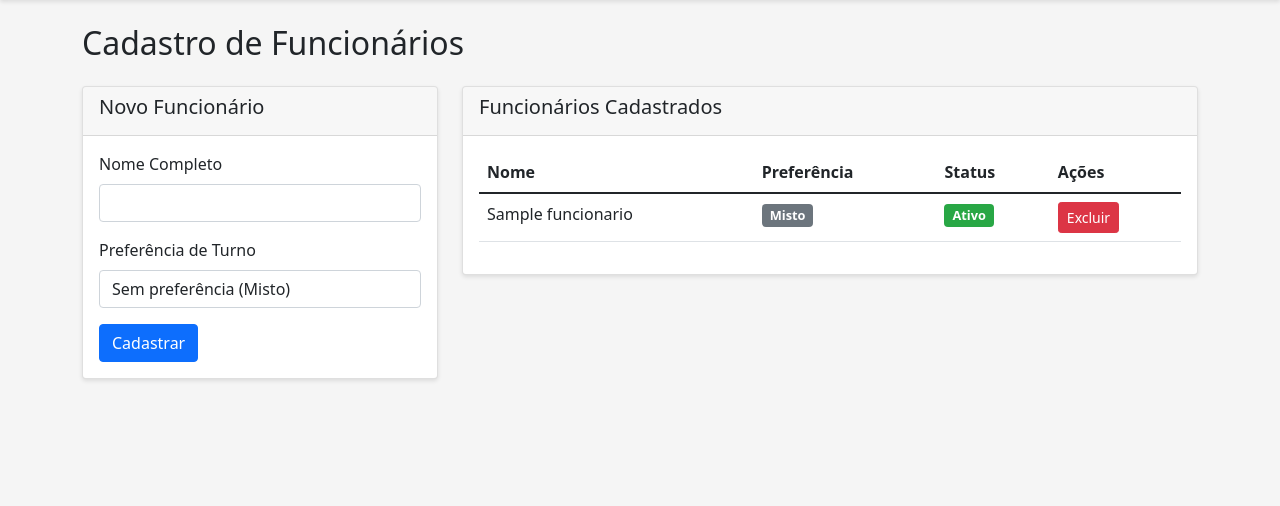
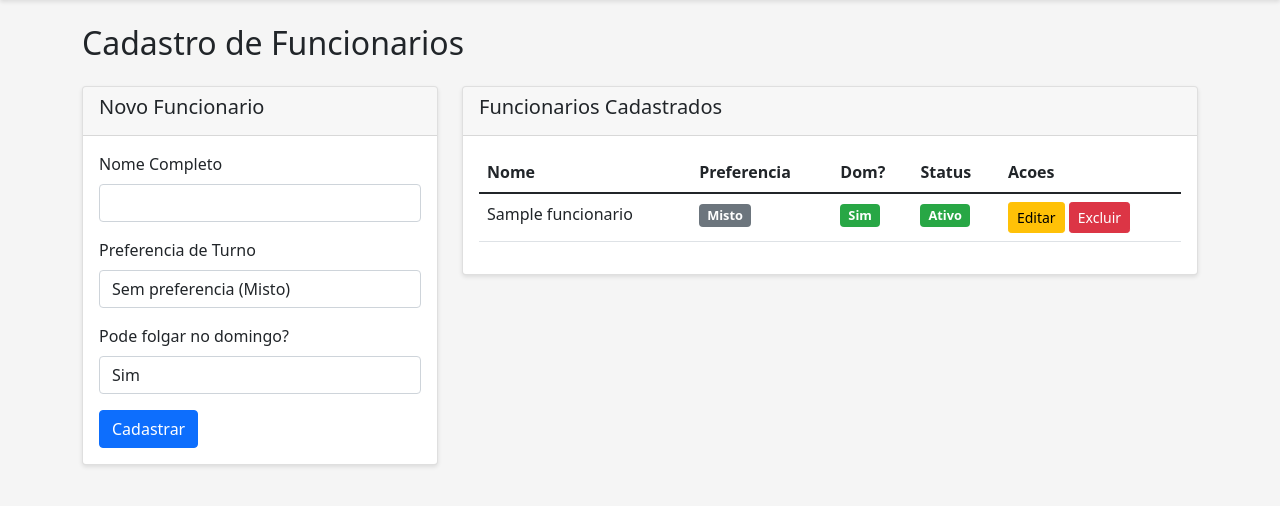
Before and after one commit to vinybag/posto-escala, a Flask app: page /funcionarios in a window 1280 px wide. Shown: the part 56-562 px from the top of the page. Run offline with Flask 3, Linux system fonts and the light colour scheme; a user stored in the database is signed in; tables that the repository leaves empty hold one stand-in row (values such as "Sample post"); parts of the project's set-up code (start-up, migrations or seed data) failed here and were passed over.

Commit message:
Edicao de funcionarios + restricao de folga no domingo

```diff
--- a/app.py
+++ b/app.py
@@ -48,6 +48,15 @@ with app.app_context():
                 conn.commit()
             print("Coluna mes_escala_id adicionada com sucesso!")
 
+        # Verificar se a coluna pode_folgar_domingo existe na tabela funcionarios
+        colunas_func = [c['name'] for c in inspector.get_columns('funcionarios')]
+
+        if 'pode_folgar_domingo' not in colunas_func:
+            with db.engine.connect() as conn:
+                conn.execute(text('ALTER TABLE funcionarios ADD COLUMN pode_folgar_domingo BOOLEAN DEFAULT 1'))
+                conn.commit()
+            print("Coluna pode_folgar_domingo adicionada com sucesso!")
+
         # Criar admin padrão se não existir
         if not Usuario.query.filter_by(username='admin').first():
             admin = Usuario(username='admin', password='admin123', is_admin=True)
@@ -79,16 +88,34 @@ def listar_funcionarios():
 def novo_funcionario():
     nome = request.form.get('nome')
     preferencia = request.form.get('preferencia', 'misto')
+    pode_folgar_domingo = request.form.get('pode_folgar_domingo') == 'sim'
 
     if nome:
         funcionario = Funcionario(
             nome=nome,
-            preferencia_turno=preferencia
+            preferencia_turno=preferencia,
+            pode_folgar_domingo=pode_folgar_domingo
         )
         db.session.add(funcionario)
         db.session.commit()
-        flash('Funcionário cadastrado com sucesso!', 'success')
+        flash('Funcionario cadastrado com sucesso!', 'success')
     return redirect(url_for('listar_funcionarios'))
+
+@app.route('/funcionarios/editar/<int:id>', methods=['GET', 'POST'])
+@login_required
+def editar_funcionario(id):
+    funcionario = Funcionario.query.get_or_404(id)
+
+    if request.method == 'POST':
+        funcionario.nome = request.form.get('nome')
+        funcionario.preferencia_turno = request.form.get('preferencia')
+        funcionario.pode_folgar_domingo = request.form.get('pode_folgar_domingo') == 'sim'
+
+        db.session.commit()
+        flash(f'Funcionario {funcionario.nome} atualizado com sucesso!', 'success')
+        return redirect(url_for('listar_funcionarios'))
+
+    return render_template('editar_funcionario.html', funcionario=funcionario)
 
 @app.route('/funcionarios/excluir/<int:id>')
 @login_required
--- a/models.py
+++ b/models.py
@@ -20,6 +20,7 @@ class Funcionario(db.Model):
     ativo = db.Column(db.Boolean, default=True)
     ultima_folga = db.Column(db.Date)
     preferencia_turno = db.Column(db.String(20))  # manha, tarde, misto
+    pode_folgar_domingo = db.Column(db.Boolean, default=True)
 
     escalas = db.relationship('Escala', backref='funcionario', lazy=True)
 
--- a/templates/funcionarios.html
+++ b/templates/funcionarios.html
@@ -1,12 +1,12 @@
 {% extends "base.html" %}
 {% block content %}
-<h2>Cadastro de Funcionários</h2>
+<h2>Cadastro de Funcionarios</h2>
 
 <div class="row mt-4">
     <div class="col-md-4">
         <div class="card">
             <div class="card-header">
-                <h5>Novo Funcionário</h5>
+                <h5>Novo Funcionario</h5>
             </div>
             <div class="card-body">
                 <form action="{{ url_for('novo_funcionario') }}" method="POST">
@@ -15,11 +15,18 @@
                         <input type="text" class="form-control" id="nome" name="nome" required>
                     </div>
                     <div class="mb-3">
-                        <label for="preferencia" class="form-label">Preferência de Turno</label>
+                        <label for="preferencia" class="form-label">Preferencia de Turno</label>
                         <select class="form-control" id="preferencia" name="preferencia">
-                            <option value="misto">Sem preferência (Misto)</option>
-                            <option value="manha">Somente Manhã</option>
+                            <option value="misto">Sem preferencia (Misto)</option>
+                            <option value="manha">Somente Manha</option>
                             <option value="tarde">Somente Tarde</option>
+                        </select>
+                    </div>
+                    <div class="mb-3">
+                        <label for="pode_folgar_domingo" class="form-label">Pode folgar no domingo?</label>
+                        <select class="form-control" id="pode_folgar_domingo" name="pode_folgar_domingo">
+                            <option value="sim" selected>Sim</option>
+                            <option value="nao">Nao</option>
                         </select>
                     </div>
                     <button type="submit" class="btn btn-primary">Cadastrar</button>
@@ -31,16 +38,18 @@
     <div class="col-md-8">
         <div class="card">
             <div class="card-header">
-                <h5>Funcionários Cadastrados</h5>
+                <h5>Funcionarios Cadastrados</h5>
             </div>
             <div class="card-body">
+                <div class="table-responsive">
                     <table class="table">
                         <thead>
                             <tr>
                                 <th>Nome</th>
-                            <th>Preferência</th>
+                                <th>Preferencia</th>
+                                <th>Dom?</th>
                                 <th>Status</th>
-                            <th>Ações</th>
+                                <th>Acoes</th>
                             </tr>
                         </thead>
                         <tbody>
@@ -49,11 +58,18 @@
                                 <td>{{ func.nome }}</td>
                                 <td>
                                     {% if func.preferencia_turno == 'manha' %}
-                                    <span class="badge bg-warning text-dark">Manhã</span>
+                                        <span class="badge bg-warning text-dark">Manha</span>
                                     {% elif func.preferencia_turno == 'tarde' %}
                                         <span class="badge bg-info">Tarde</span>
                                     {% else %}
                                         <span class="badge bg-secondary">Misto</span>
+                                    {% endif %}
+                                </td>
+                                <td>
+                                    {% if func.pode_folgar_domingo %}
+                                        <span class="badge bg-success">Sim</span>
+                                    {% else %}
+                                        <span class="badge bg-danger">Nao</span>
                                     {% endif %}
                                 </td>
                                 <td>
@@ -64,6 +80,8 @@
                                     {% endif %}
                                 </td>
                                 <td>
+                                    <a href="{{ url_for('editar_funcionario', id=func.id) }}"
+                                       class="btn btn-sm btn-warning">Editar</a>
                                     <a href="{{ url_for('excluir_funcionario', id=func.id) }}"
                                        class="btn btn-sm btn-danger"
                                        onclick="return confirm('Tem certeza?')">Excluir</a>
@@ -76,4 +94,5 @@
             </div>
         </div>
     </div>
+</div>
 {% endblock %}
```
Also changed, not shown: scheduler.py (+25 -5 lines), templates/editar_funcionario.html (added, +44 -0 lines). Lines whose indentation alone changed are shown as unchanged.
